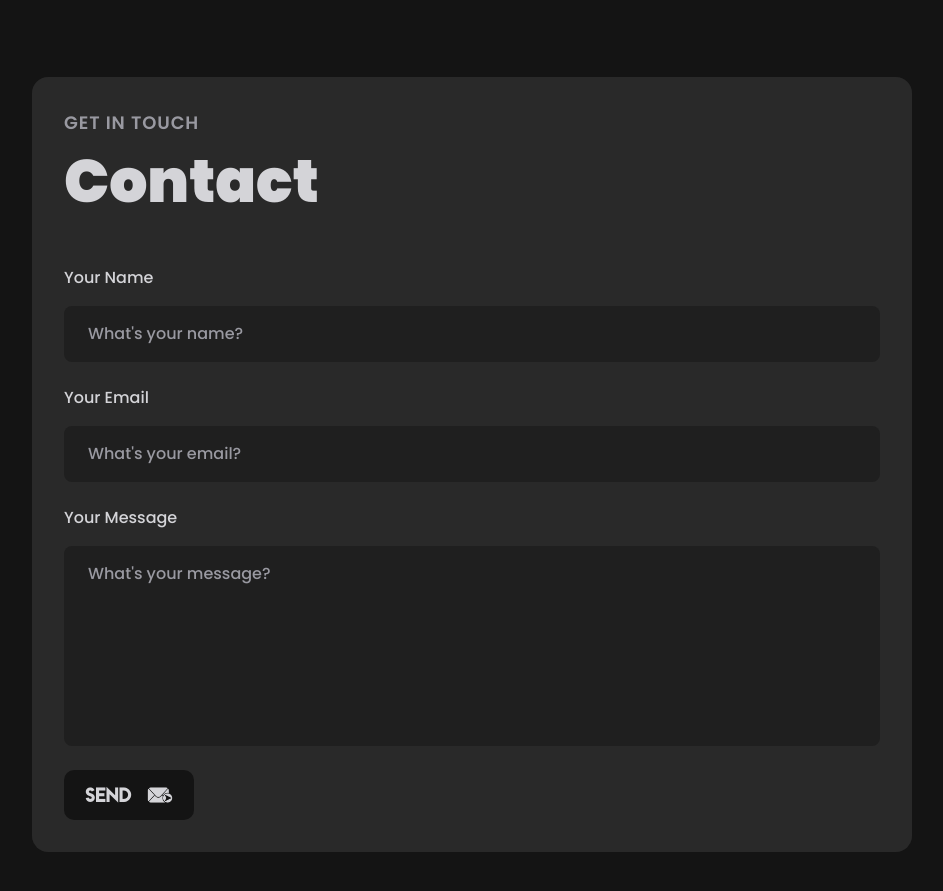
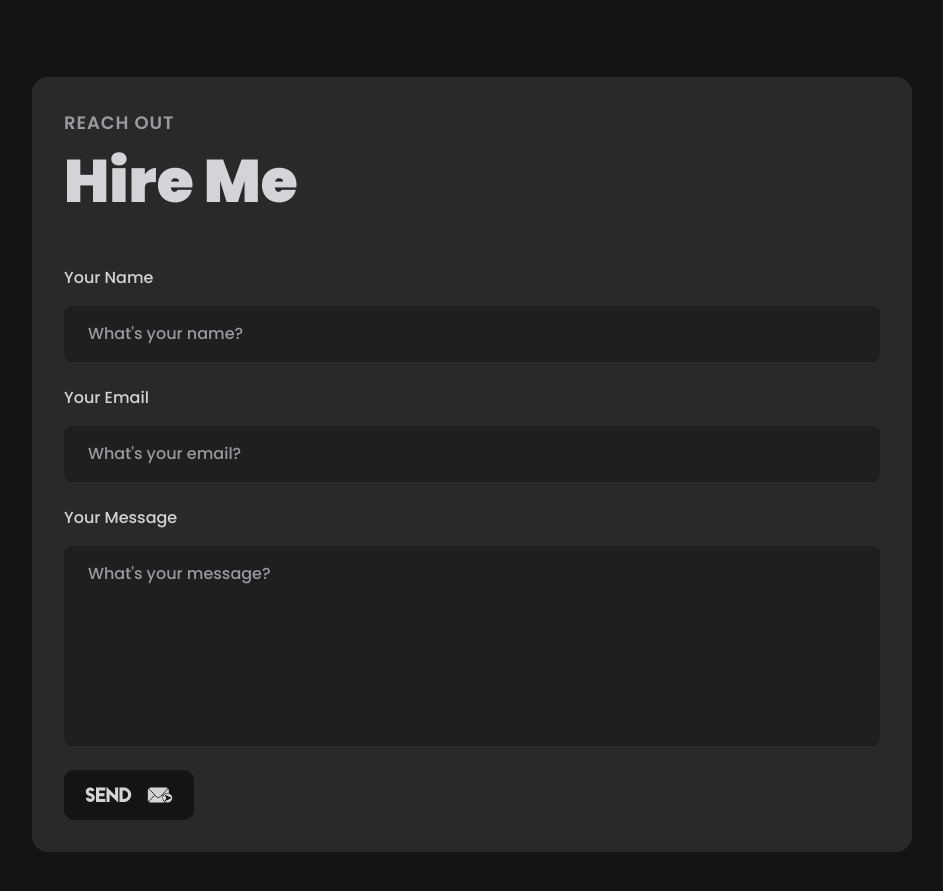
Before and after one commit to wessware/portfolio_24, a React (Vite) app: page / in a window 1280 px wide. Shown: the part 3955-4846 px from the top of the page, without its empty margins (32-975 px from the left). Built offline with nearby package versions, Linux system fonts and the light colour scheme.

Commit message:
contact small update

```diff
--- a/src/components/Contact.jsx
+++ b/src/components/Contact.jsx
@@ -64,8 +64,8 @@ const Contact = () => {
       <motion.div
         variants={slideIn('left', 'tween', 0.2, 1)}
         className="flex-[0.75] bg-jet p-8 rounded-2xl">
-        <p className={styles.sectionSubText}>Get in touch</p>
-        <h3 className={styles.sectionHeadTextLight}>Contact</h3>
+        <p className={styles.sectionSubText}>Reach out</p>
+        <h3 className={styles.sectionHeadTextLight}>Hire Me</h3>
 
         <form
           ref={formRef}
```
